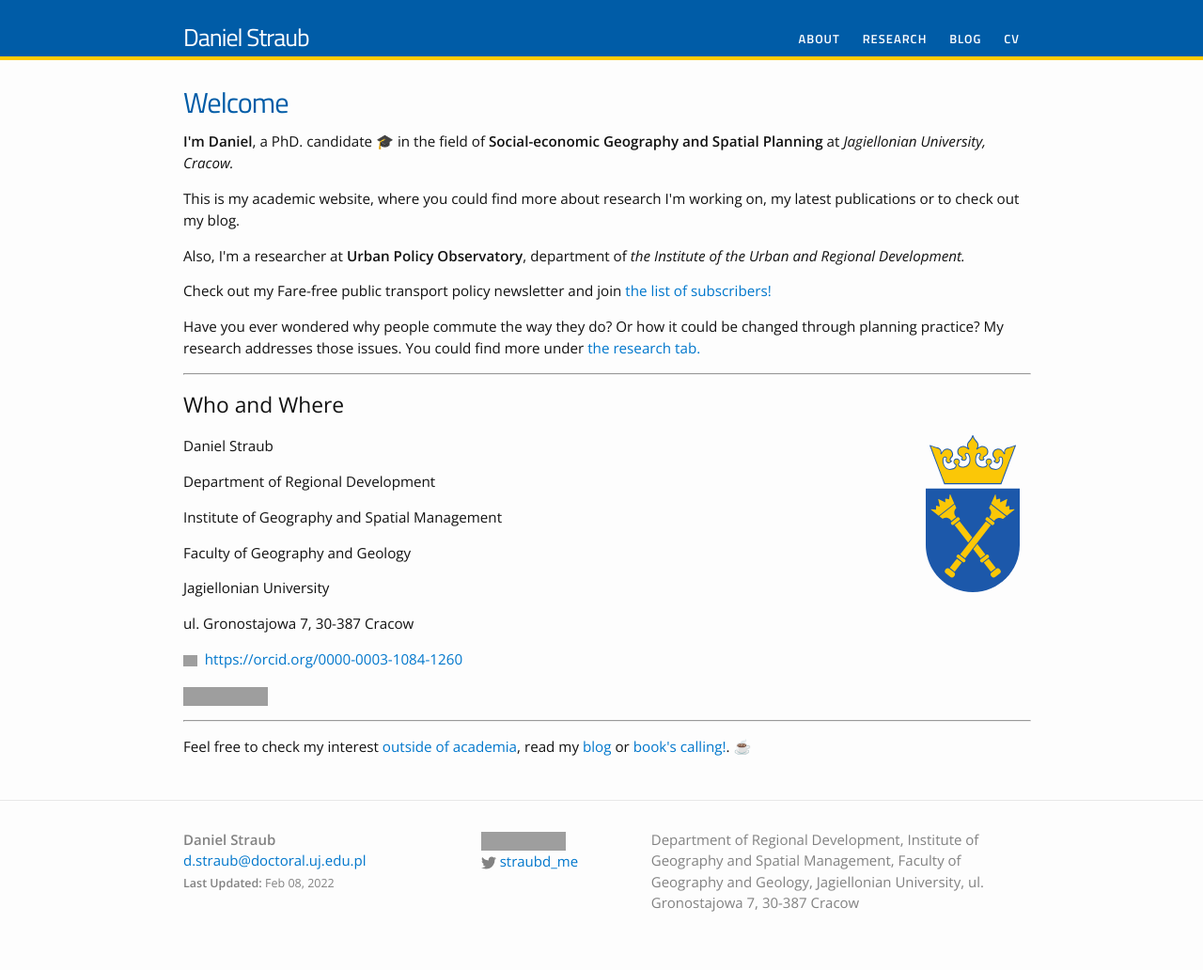
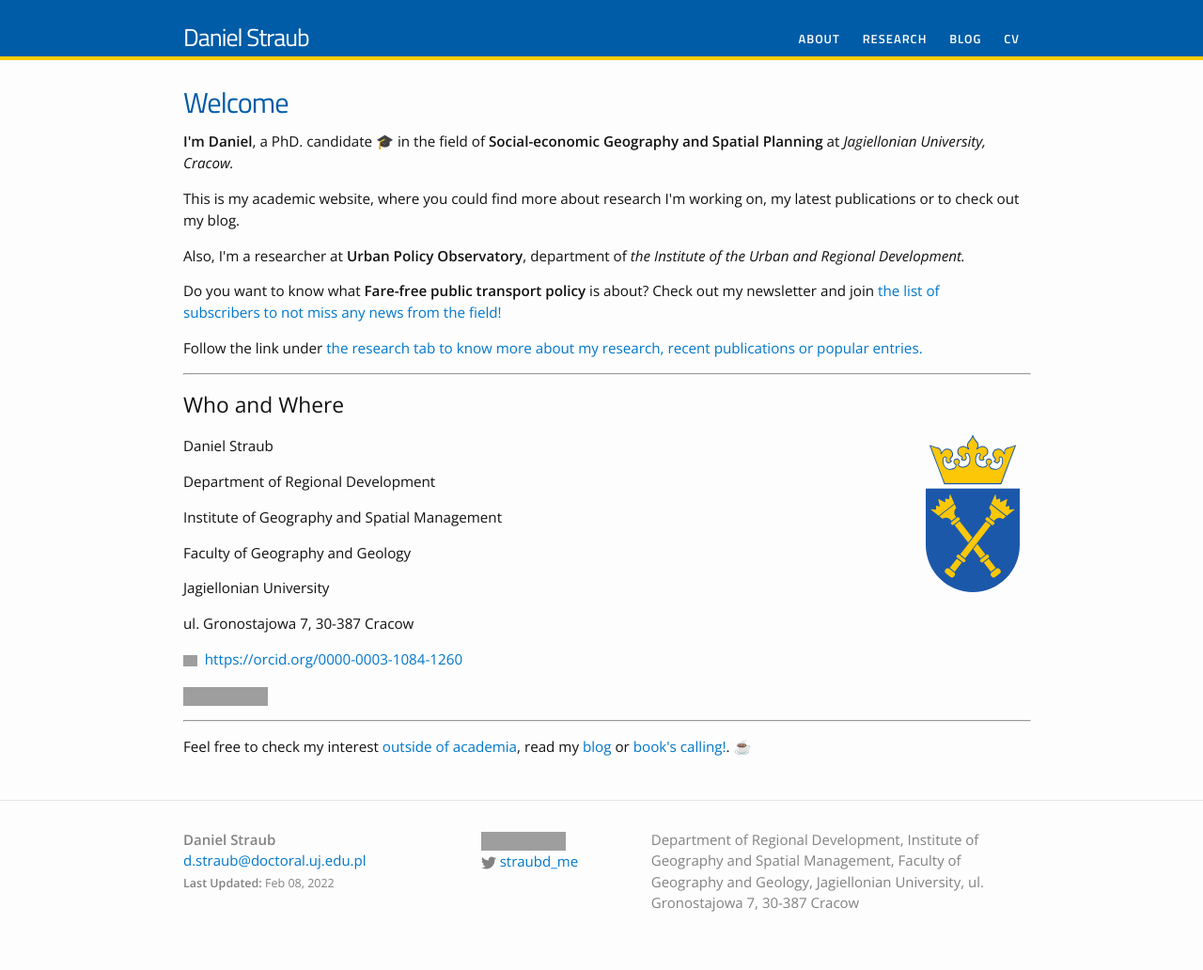
Before and after one commit to tracetheheat/tracetheheat.github.io, a Jekyll site: the page built from index.html, in a window 1280 px wide. Shown: the whole page at 94% size. Built offline with Jekyll 4.4.1, drawn with Linux system fonts in a browser that asks for light colours; grey boxes are pictures that could not be loaded.

Commit message:
cv update

```diff
--- a/index.html
+++ b/index.html
@@ -14,9 +14,9 @@
 
 <p>Also, I'm a researcher at <strong>Urban Policy Observatory</strong>, department of <em>the Institute of the Urban and Regional Development.</em></p>
 
-<p>Check out my Fare-free public transport policy newsletter and join <a href="https://ffpt.substack.com/p/coming-soon?r=4z2ja&utm_campaign=post&utm_medium=web&utm_source=copy"> the list of subscribers!</a>
+<p>Do you want to know what <strong>Fare-free public transport policy</strong> is about? Check out my newsletter and join <a href="https://ffpt.substack.com/">the list of subscribers to not miss any news from the field!</a>
 
-<p>Have you ever wondered why people commute the way they do? Or how it could be changed through planning practice? My research addresses those issues. You could find more under <a href="http://straubd.me/research/">the research tab.</a></p>
+<p>Follow the link under <a href="http://straubd.me/research/">the research tab to know more about my research, recent publications or popular entries.</a></p>
 
 <hr width="900px">
 
```
Also changed, not shown: blog.md (+1 -1 lines), cv.md (+1 -1 lines).
